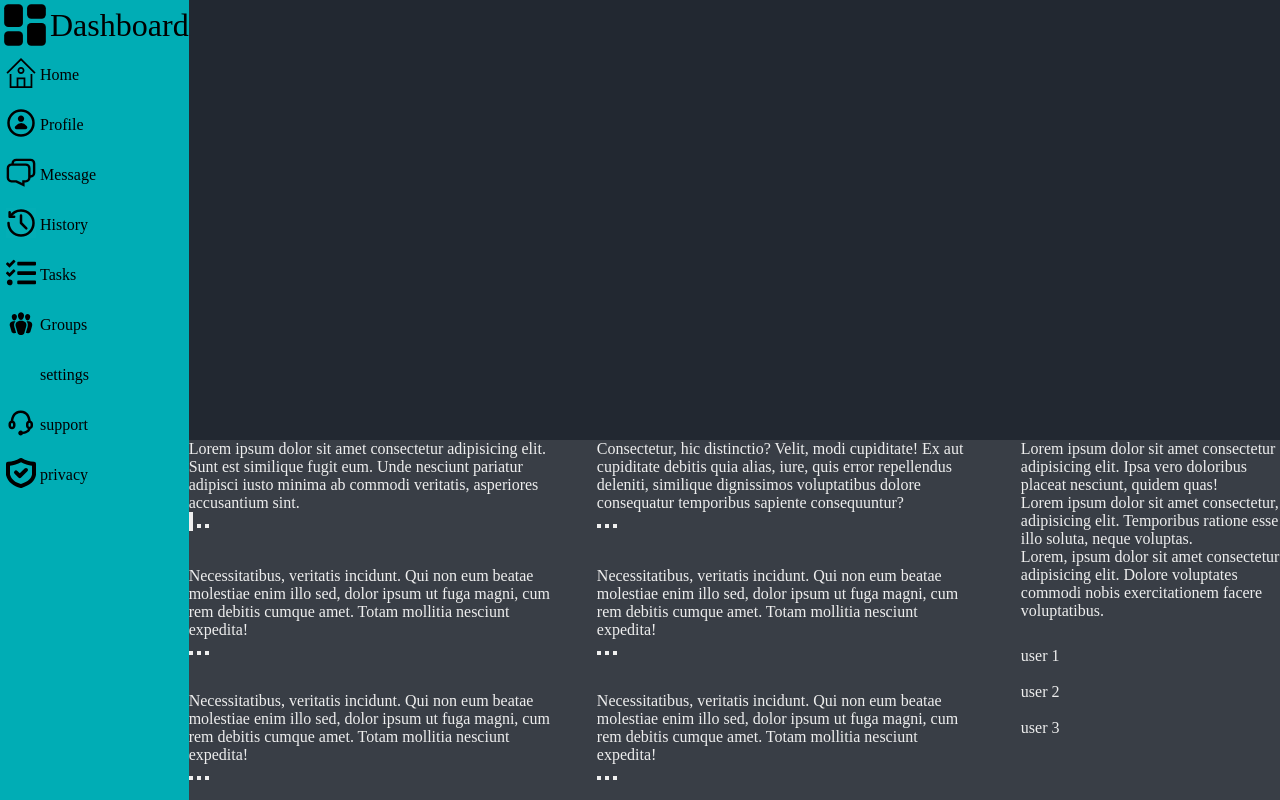
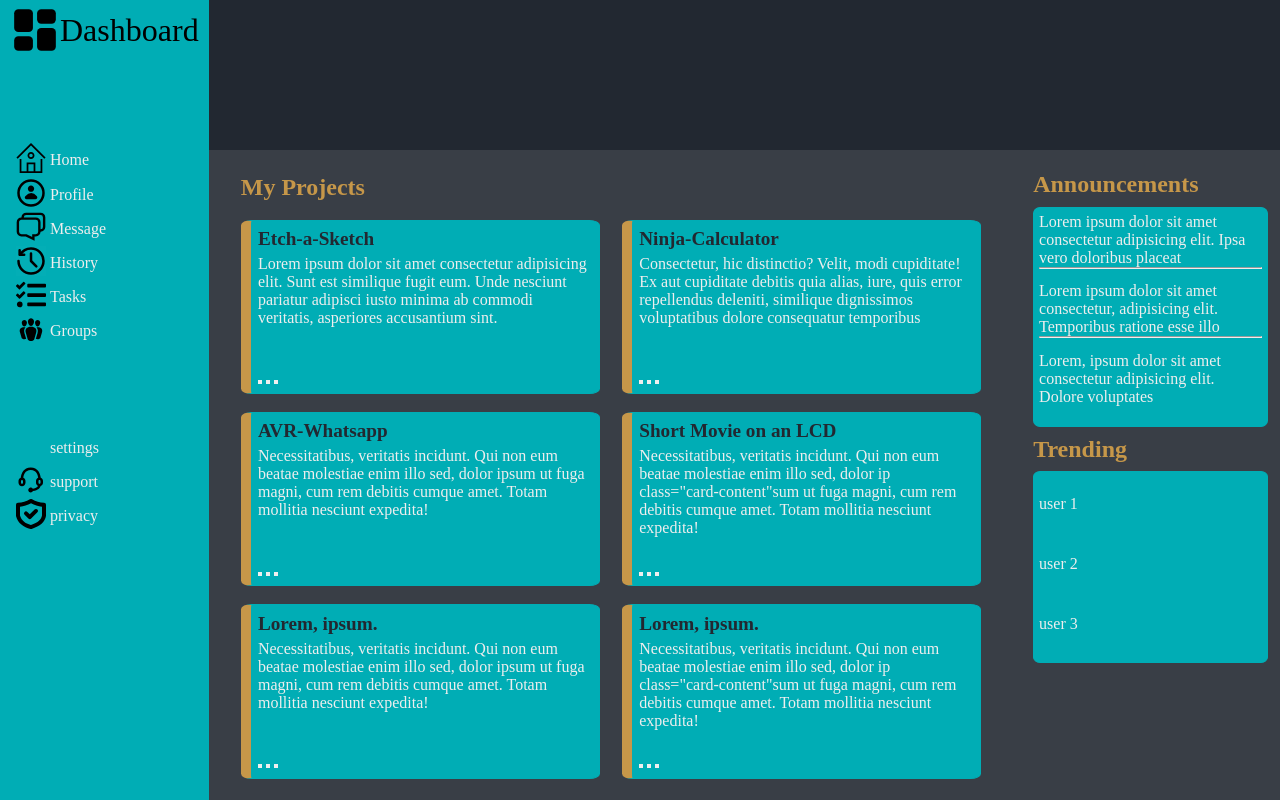
Before and after one commit to ZeyadAttia5/Admin-Dashboard, a plain HTML site: page index.html in a window 1280 px wide. Drawn offline with Linux system fonts and the light colour scheme.

Commit message:
styled the main content and most of the right side bar

```diff
--- a/index.html
+++ b/index.html
@@ -13,7 +13,8 @@
     <div class="container">
         <div class="sidebar">
             <div class="dashboard"><img src="SVGs/dashboard.svg" alt=""></div>
-            <p style="padding-left: 10px; font-size: 2rem;">Dashboard</p>
+            <p style="padding-left: 10px; font-size: 2rem; padding-right: 10px;">Dashboard</p>
+            <div class="sidebar-icon-container1">
                 <div class="sidebar-icon"><button><img src="SVGs/home.svg" alt=""></button></div>
                 <p>Home</p>
                 <div class="sidebar-icon"><button><img src="SVGs/profile.svg" alt=""></button></div>
@@ -26,6 +27,8 @@
                 <p>Tasks</p>
                 <div class="sidebar-icon"><button><img src="SVGs/groups.svg" alt=""></button></div>
                 <p>Groups</p>
+            </div>
+            <div class="sidebar-icon-container2">
                 <div class="sidebar-icon"><button><img src="SVGs/settings.svg" alt=""></button></div>
                 <p>settings</p>
                 <div class="sidebar-icon"><button><img src="SVGs/support.svg" alt=""></button></div>
@@ -33,74 +36,103 @@
                 <div class="sidebar-icon"><button><img src="SVGs/shield.svg" alt=""></button></div>
                 <p>privacy</p>
             </div>
+        </div>
         <div class="hero">
             <div></div>
             <div class="main-content">
                 <div class="projects">
+                    <p class="projects-header">My Projects</p>
                     <div class="card">
-                        <p>Lorem ipsum dolor sit amet consectetur adipisicing elit. Sunt est similique fugit eum. Unde
+                        <p class="card-header">Etch-a-Sketch</p>
+                        <p class="card-content">Lorem ipsum dolor sit amet consectetur adipisicing elit. Sunt est
+                            similique fugit eum. Unde
                             nesciunt pariatur adipisci iusto minima ab commodi veritatis, asperiores accusantium
                             sint.</p>
-                        <button><img src="" alt=""></button>
-                        <button></button>
-                        <button></button>
-                    </div>
-                    <div class="card">
-                        <p>Consectetur, hic distinctio? Velit, modi cupiditate! Ex aut cupiditate debitis quia alias,
-                            iure, quis error repellendus deleniti, similique dignissimos voluptatibus dolore consequatur
-                            temporibus sapiente consequuntur?</p>
-                        <button></button>
-                        <button></button>
-                        <button></button>
-                    </div>
-                    <div class="card">
-                        <p>Necessitatibus, veritatis incidunt. Qui non eum beatae molestiae enim illo sed, dolor ipsum
-                            ut fuga magni, cum rem debitis cumque amet. Totam mollitia nesciunt
-                            expedita!</p>
-                        <button></button>
-                        <button></button>
-                        <button></button>
-                    </div>
-                    <div class="card">
-                        <p>Necessitatibus, veritatis incidunt. Qui non eum beatae molestiae enim illo sed, dolor ipsum
-                            ut fuga magni, cum rem debitis cumque amet. Totam mollitia nesciunt
-                            expedita!</p>
-                        <button></button>
-                        <button></button>
-                        <button></button>
-                    </div>
-                    <div class="card">
-                        <p>Necessitatibus, veritatis incidunt. Qui non eum beatae molestiae enim illo sed, dolor ipsum
-                            ut fuga magni, cum rem debitis cumque amet. Totam mollitia nesciunt
-                            expedita!</p>
-                        <button></button>
-                        <button></button>
-                        <button></button>
-                    </div>
-                    <div class="card">
-                        <p>Necessitatibus, veritatis incidunt. Qui non eum beatae molestiae enim illo sed, dolor ipsum
-                            ut fuga magni, cum rem debitis cumque amet. Totam mollitia nesciunt
-                            expedita!</p>
+                        <div class="card-buttons">
                             <button></button>
                             <button></button>
                             <button></button>
                         </div>
                     </div>
-                <div class="announcement">
+                    <div class="card">
+                        <p class="card-header">Ninja-Calculator</p>
+                        <p class="card-content">Consectetur, hic distinctio? Velit, modi cupiditate! Ex aut cupiditate
+                            debitis quia alias,
+                            iure, quis error repellendus deleniti, similique dignissimos voluptatibus dolore consequatur
+                            temporibus</p>
+                        <div class="card-buttons">
+                            <button></button>
+                            <button></button>
+                            <button></button>
+                        </div>
+                    </div>
+                    <div class="card">
+                        <p class="card-header">AVR-Whatsapp</p>
+                        <p class="card-content">Necessitatibus, veritatis incidunt. Qui non eum beatae molestiae enim
+                            illo sed, dolor ipsum
+                            ut fuga magni, cum rem debitis cumque amet. Totam mollitia nesciunt
+                            expedita!</p>
+                        <div class="card-buttons">
+                            <button></button>
+                            <button></button>
+                            <button></button>
+                        </div>
+                    </div>
+                    <div class="card">
+                        <p class="card-header">Short Movie on an LCD</p>
+                        <p class="card-content">Necessitatibus, veritatis incidunt. Qui non eum beatae molestiae enim
+                            illo sed, dolor ip class="card-content"sum
+                            ut fuga magni, cum rem debitis cumque amet. Totam mollitia nesciunt
+                            expedita!</p>
+                        <div class="card-buttons">
+                            <button></button>
+                            <button></button>
+                            <button></button>
+                        </div>
+                    </div>
+                    <div class="card">
+                        <p class="card-header">Lorem, ipsum.</p>
+                        <p class="card-content">Necessitatibus, veritatis incidunt. Qui non eum beatae molestiae enim
+                            illo sed, dolor ipsum
+                            ut fuga magni, cum rem debitis cumque amet. Totam mollitia nesciunt
+                            expedita!</p>
+                        <div class="card-buttons">
+                            <button></button>
+                            <button></button>
+                            <button></button>
+                        </div>
+                    </div>
+                    <div class="card">
+                        <p class="card-header">Lorem, ipsum.</p>
+                        <p class="card-content">Necessitatibus, veritatis incidunt. Qui non eum beatae molestiae enim
+                            illo sed, dolor ip class="card-content"sum
+                            ut fuga magni, cum rem debitis cumque amet. Totam mollitia nesciunt
+                            expedita!</p>
+                        <div class="card-buttons">
+                            <button></button>
+                            <button></button>
+                            <button></button>
+                        </div>
+                    </div>
+                </div>
+                <div class="main-content-sidebar">
+                    <p class="announcement-header">Announcements</p>
+                    <div class="announcement-card">
                         <div class="announce">
-                        <p>Lorem ipsum dolor sit amet consectetur adipisicing elit. Ipsa vero doloribus placeat nesciunt,
-                            quidem quas!</p>
+                            <p>Lorem ipsum dolor sit amet consectetur adipisicing elit. Ipsa vero doloribus placeat</p>
+                            <hr><br>
                         </div>
                         <div class="announce">
-                        <p>Lorem ipsum dolor sit amet consectetur, adipisicing elit. Temporibus ratione esse illo soluta,
-                            neque voluptas.</p>
+                            <p>Lorem ipsum dolor sit amet consectetur, adipisicing elit. Temporibus ratione esse illo</p>
+                            <hr><br>
                         </div>
                         <div class="announce">
-                        <p>Lorem, ipsum dolor sit amet consectetur adipisicing elit. Dolore voluptates commodi nobis
-                            exercitationem facere voluptatibus.</p>
+                            <p>Lorem, ipsum dolor sit amet consectetur adipisicing elit. Dolore voluptates
+                            </p>
                         </div>
                     </div>
-                <div class="trending">
+                    <p class="users-header">Trending</p>
+                    <div class="trending card">
                         <div class="trendy">
                             <img src="" alt="">
                             <p>user 1</p>
@@ -117,6 +149,7 @@
                 </div>
             </div>
         </div>
+    </div>
 </body>
 
 </html>
--- a/styles.css
+++ b/styles.css
@@ -1,26 +1,23 @@
-
-*{
+* {
     margin: 0;
     padding: 0;
 }
 
 
-p{
+p {
     color: #EEEEEE;
 }
 
-.container{
+.container {
     display: grid;
     grid-template-columns: 1fr 6fr;
-    grid-template-rows: repeat(auto-fit, minmax(250px, 100vh));
+    grid-template-rows: repeat(auto-fit, minmax(150px, 100vh));
 }
 
-.hero{
-    grid-column: 2 / -1;
-    grid-row: 1 / 2;
+.hero {
     background-color: #222831;
     display: grid;
-    grid-template-rows: 1fr auto;
+    grid-template-rows: 150px calc(100vh - 150px);
 }
 
 .dashboard {
@@ -29,53 +26,146 @@ p{
     background-color: #00ADB5;
     border: 0;
 }
-.dashboard > img{
+
+.dashboard>img {
     flex: 1 1 50px;
 }
-.sidebar > .sidebar-icon > button,
-.sidebar > .sidebar-icon > button> img{
+
+.sidebar-icon>button,
+.sidebar-icon>button>img {
     height: 30px;
     background-color: #00ADB5;
     border: 0;
     padding-left: 3px;
 }
 
-.sidebar>p{
+.sidebar>p {
     color: black;
 }
-.sidebar{
+
+.sidebar {
     grid-column: 1;
     grid-row: 1 / -1;
     background-color: #00ADB5;
+    padding-left: 10px;
     display: grid;
-    grid-template-rows: repeat(auto-fill, minmax(50px, 1fr));
+    grid-template-rows: 60px 1fr 1fr;
     grid-template-columns: 40px auto;
     align-items: center;
     justify-content: start;
 }
 
+
+.sidebar-icon-container1,
+.sidebar-icon-container2 {
+    grid-column: 1 / -1;
+    display: grid;
+    grid-template-rows: repeat(auto-fit, minmax(35px, 1fr));
+    grid-template-columns: 40px auto;
+    align-items: center;
+}
+
+.sidebar-icon-container1 {
+    grid-row: 2;
+}
+
+.sidebar-icon-container2 {
+    align-self: start;
+    grid-row: 3;
+}
+
 .main-content,
-.projects{
+.projects,
+.main-content-sidebar {
     background-color: #393E46;
     display: grid;
-    gap: 5%;
 }
 
-.main-content{
+
+.projects {
+    grid-row: 1/-1;
+    grid-template-columns: repeat(auto-fit, minmax(240px, 1fr));
+    grid-template-rows: 30px repeat(auto-fit, minmax(150px, 1fr));
+    gap: 3%;
+}
+
+.projects-header {
+    font-size: 1.5rem;
+    font-weight: 900;
+    grid-column: 1 / -1;
+    align-self: end;
+    color: #C69749;
+}
+
+.card {
+    background-color: #00ADB5;
+    border: 1px solid #00ADB5;
+    border-radius: 3%;
+    border-left: 10px solid #C69749;
+    padding: 2%;
+    display: grid;
+    /* grid-template-rows: 27px 80% auto; */
+    grid-template-rows: 27px repeat(auto-fit, minmax(10px, 80%));
+}
+
+.card-header {
+    grid-row: 1;
+    font-size: 1.2rem;
+    font-weight: 900;
+    color: #222831;
+}
+
+.card-content {
+    grid-row: 2;
+}
+
+.card-buttons {
+    grid-row: 3;
+    justify-self: start;
+}
+
+
+.main-content {
+    padding: 2% 0 2% 3%;
+    gap: 5%;
     grid-template-columns: 3fr 1fr;
     grid-template-rows: repeat(2, minmax(150px, 1fr));
 }
 
-.projects{
-    grid-row: 1/-1;
-    grid-template-columns: repeat(auto-fit, minmax(240px, 1fr));
-}
-.announcement{
-    grid-column: -1 / -2;
-    grid-row: 1;
+.announcement-header {
+    font-size: 1.5rem;
+    font-weight: 900;
+    color: #C69749;
 }
 
-.trending{
+.users-header{
+    font-size: 1.5rem;
+    font-weight: 900;
+    color: #C69749;
+}
+
+.main-content-sidebar {
+    gap: 3%;
+    grid-template-rows: 27px repeat(2, 1fr);
+}
+
+
+.trending,
+.announcement-card {
+    display: grid;
+    grid-template-rows: repeat(3, minmax(60px, 35%));
+    background-color: #00ADB5;
+    border: 1px solid #00ADB5;
+    border-radius: 3%;
+    padding: 2%;
+    margin-right: 5%;
+}
+
+
+.announcement-card {
     grid-column: -1 / -2;
-    grid-row: 2;
 }
+
+.trending {
+    grid-column: -1 / -2;
+}
```
Lines whose indentation alone changed are shown as unchanged.
